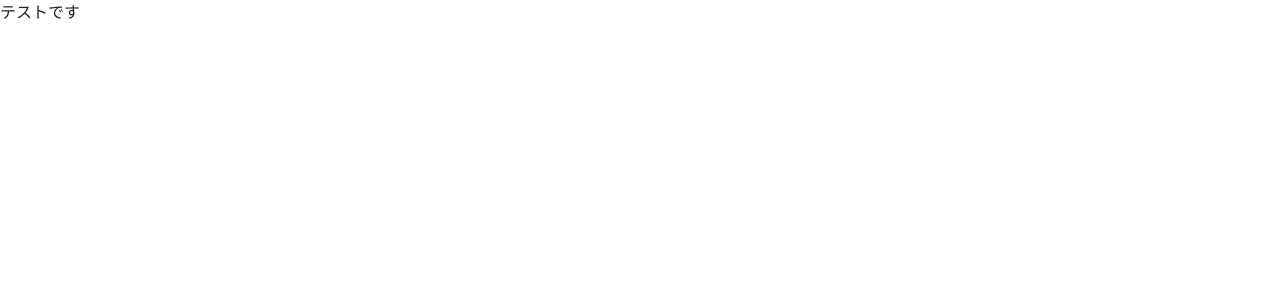
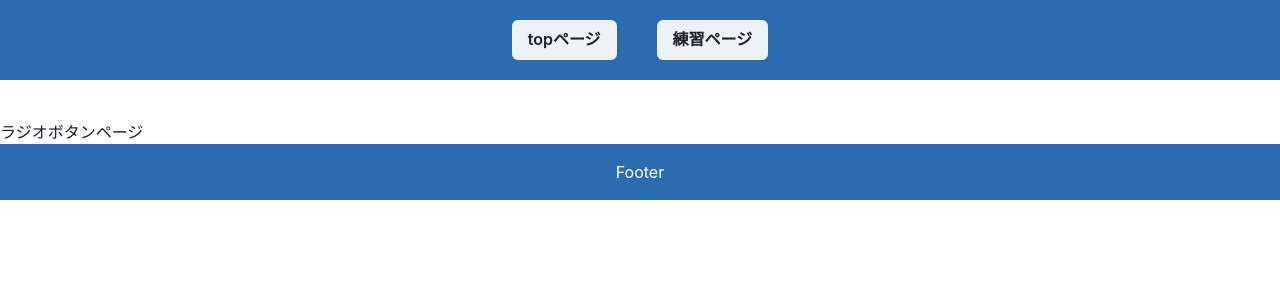
Before and after one commit to sakana-san/react-sample-benkyou, a React (Create React App) app: page /Practice in a window 1280 px wide. Shown: the top 300 px of the page. Built offline with nearby package versions, Linux system fonts and the light colour scheme; the HTML template or start-up script is replaced by a standard one.

Commit message:
ページ遷移の実装を修正、layoutで共通化

```diff
--- a/src/App.tsx
+++ b/src/App.tsx
@@ -57,11 +57,6 @@ const TodoTitle = memo((props: TitleProps) => {
         w="full"
       >
         {title}
-        {
-          title === 'todo進捗管理' ?
-          <Button ml={ml}><Link to="./Practice">練習ページへ</Link></Button> :
-          ''
-        }
       </Heading>
     </>
 
--- /dev/null
+++ b/src/Layout.tsx
@@ -0,0 +1,39 @@
+import React, {useEffect, useState, useRef, memo, useCallback} from "react";
+import { chakra, Heading, Container } from "@chakra-ui/react";
+import { DeleteIcon, AddIcon, StarIcon } from "@chakra-ui/icons";
+import { List, ListItem, Text, Flex, IconButton, Textarea, Button } from "@chakra-ui/react";
+import { Link, Outlet } from "react-router-dom";
+
+
+export const Layout = () => {
+  return (
+    <>
+      <Heading
+        mb="10"
+        padding="5"
+        bgColor="blue.600"
+        fontSize="sm"
+        w="full"
+      >
+        <header>
+          <nav>
+            <Flex alignItems="center" justifyContent="center">
+              <li style={{listStyle: 'none'}}>
+                <Button><Link to='/'>topページ</Link></Button>
+              </li>
+              <li style={{listStyle: 'none'}}>
+              <Button ml="10"><Link to='Practice'>練習ページ</Link></Button>
+              </li>
+            </Flex>
+          </nav>
+        </header>
+      </Heading>
+      <main>
+        <Outlet />
+      </main>
+      <chakra.footer py={4} bgColor={'blue.600'} color={'white'}>
+        <Container maxW={'container.lg'} textAlign="center">Footer</Container>
+      </chakra.footer>
+    </>
+  )
+}
--- a/src/components/Practice.tsx
+++ b/src/components/Practice.tsx
@@ -1,7 +1,10 @@
 import React from "react";
+import { Link } from "react-router-dom";
 
 export const Practice = () => {
   return (
-    <div>テストです</div>
+    <div>
+      <Link to='./Radio'>ラジオボタンページ</Link>
+    </div>
   )
 }
--- /dev/null
+++ b/src/components/Radio.tsx
@@ -0,0 +1,9 @@
+import React from "react";
+
+export const Radio = () => {
+  return (
+    <div>
+      ラジオです
+    </div>
+  )
+}
--- a/src/index.tsx
+++ b/src/index.tsx
@@ -3,12 +3,20 @@ import ReactDOM from 'react-dom/client';
 import { ChakraProvider } from '@chakra-ui/react';
 import theme from './theme/theme'
 import { createBrowserRouter, RouterProvider } from 'react-router-dom';
+import App from './App';
+import {Layout} from './Layout';
 import {Practice} from './components/Practice';
-import App from './App';
+import { Radio } from './components/Radio';
+
 
 const router = createBrowserRouter([
-  { path: "/", element: <App /> },
-  { path: "/Practice", element: <Practice /> }
+  { path: "/",
+    element: <Layout /> ,
+    children: [
+      {index: true, element: <App />},
+      {path: "Practice", element: <Practice /> }
+    ]
+  }
 ])
 
 const root = ReactDOM.createRoot(
```
